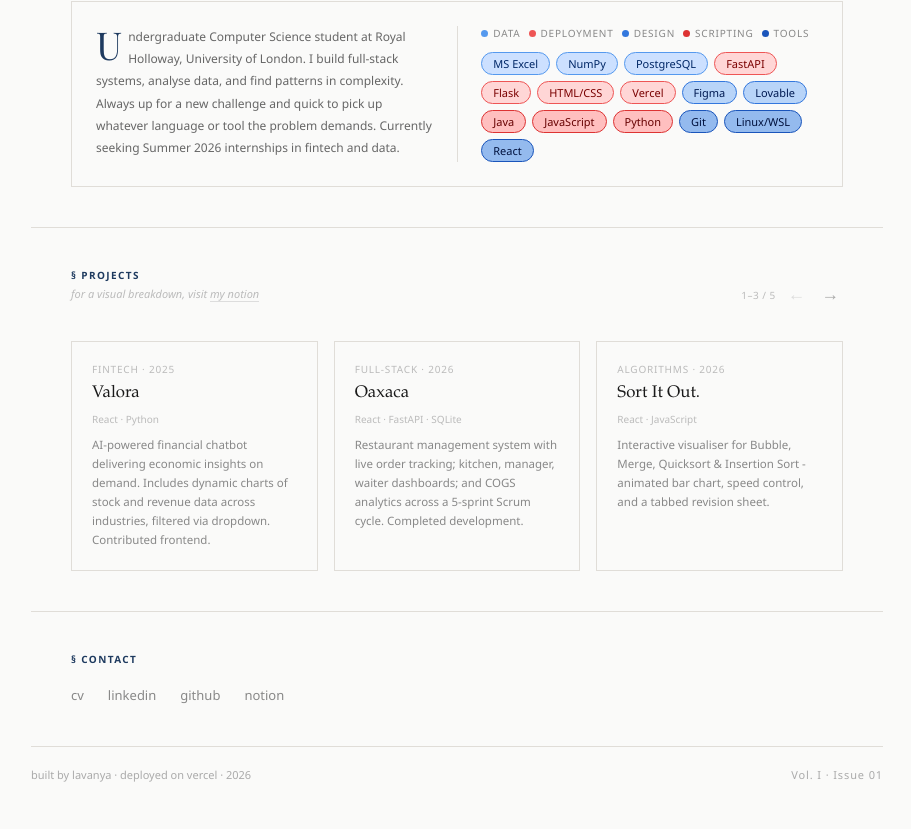
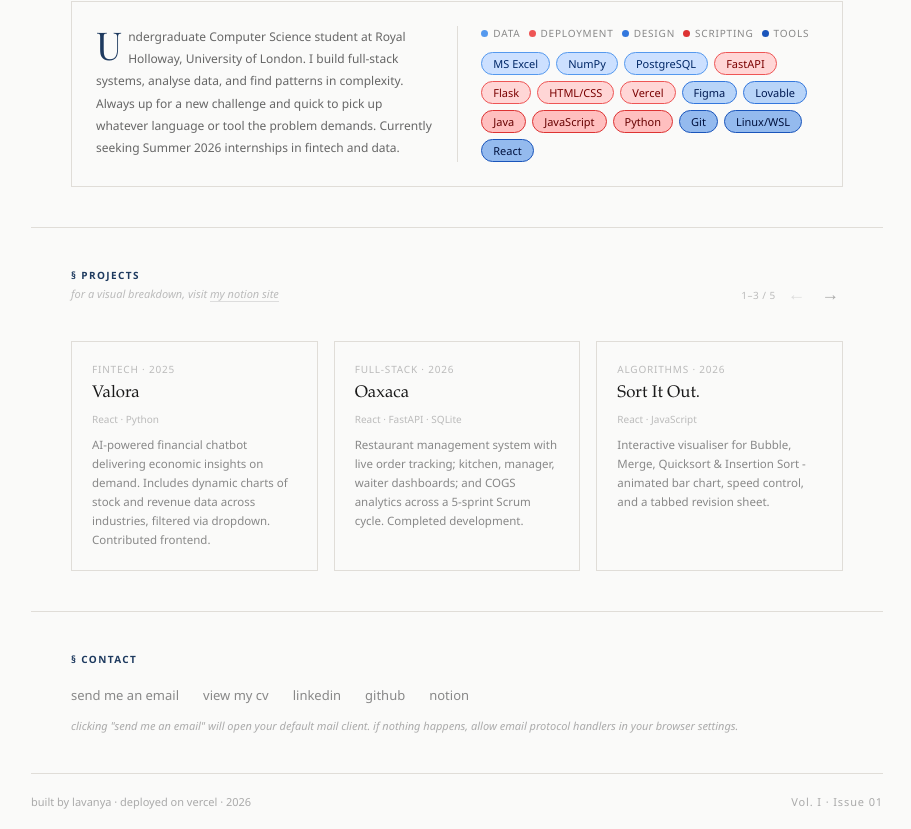
Before and after one commit to lyvnrin/portfolio, a React (Vite) app: page / in a window 1280 px wide. Shown: the part 884-1713 px from the top of the page, without its empty margins (183-1094 px from the left). Before the commit the page ends 1686 px from the top, so only its background shows below. Built offline with nearby package versions, Linux system fonts and the light colour scheme; a web font is replaced by a local one.

Commit message:
Refactor code structure for improved readability and maintainability

```diff
--- a/src/components/Contact.jsx
+++ b/src/components/Contact.jsx
@@ -4,13 +4,14 @@ export default function Contact() {
       <p style={{ fontSize: '10px', letterSpacing: '0.14em', textTransform: 'uppercase', color: 'var(--accent)', fontWeight: 'bolder', marginBottom: '1.25rem' }}>§ Contact</p>
       <div style={{ display: 'flex', gap: '1.5rem' }}>
         {[
-          { label: 'cv', href: '/Lavanya_Kamble_CV.pdf' },
-          { label: 'linkedin', href: 'https://www.linkedin.com/in/lavanyakamble/' },
-          { label: 'github', href: 'https://github.com/lyvnrin' },
-          { label: 'notion', href: 'https://lavanya-k-portfolio.notion.site/Welcome-to-My-Portfolio-303e4dd70aaf80499338ee34e86937a6'}
+          { label: 'send me an email', href: 'mailto:youremail@gmail.com', target: '_self' },
+          { label: 'view my cv', href: '/Lavanya Kamble CV.pdf', target: '_blank' },
+          { label: 'linkedin', href: 'https://www.linkedin.com/in/lavanyakamble/', target: '_blank' },
+          { label: 'github', href: 'https://github.com/lyvnrin', target: '_blank' },
+          { label: 'notion', href: 'https://lavanya-k-portfolio.notion.site/Welcome-to-My-Portfolio-303e4dd70aaf80499338ee34e86937a6', target: '_blank' }
         ].map(l => (
           <a key={l.label} href={l.href}
-            target="_blank" rel="noopener noreferrer"
+            target={l.target} rel="noopener noreferrer"
             style={{ fontSize: '13px', color: '#888', borderBottom: '0.5px solid transparent', paddingBottom: '1px', transition: 'all .2s' }}
             onMouseEnter={e => { e.target.style.color = 'var(--accent)'; e.target.style.borderBottomColor = 'var(--accent)' }}
             onMouseLeave={e => { e.target.style.color = '#888'; e.target.style.borderBottomColor = 'transparent' }}>
@@ -18,6 +19,9 @@ export default function Contact() {
           </a>
         ))}
       </div>
+      <p style={{ marginTop: '0.75rem', fontSize: '11px', color: '#aaa', fontStyle: 'italic' }}>
+        clicking "send me an email" will open your default mail client. if nothing happens, allow email protocol handlers in your browser settings.
+      </p>
     </section>
   )
 }
--- a/src/components/Projects.jsx
+++ b/src/components/Projects.jsx
@@ -64,7 +64,7 @@ export default function Projects() {
               style={{ color: '#bbb', borderBottom: '0.5px solid #ddd' }}
               onMouseEnter={e => { e.target.style.color = 'var(--accent)'; e.target.style.borderBottomColor = 'var(--accent)' }}
               onMouseLeave={e => { e.target.style.color = '#bbb'; e.target.style.borderBottomColor = '#ddd' }}>
-              my notion
+              my notion site
             </a>
           </p>
         </div>
```
Also changed, not shown: 2 other files (tests, documents, lock files or other folders).
